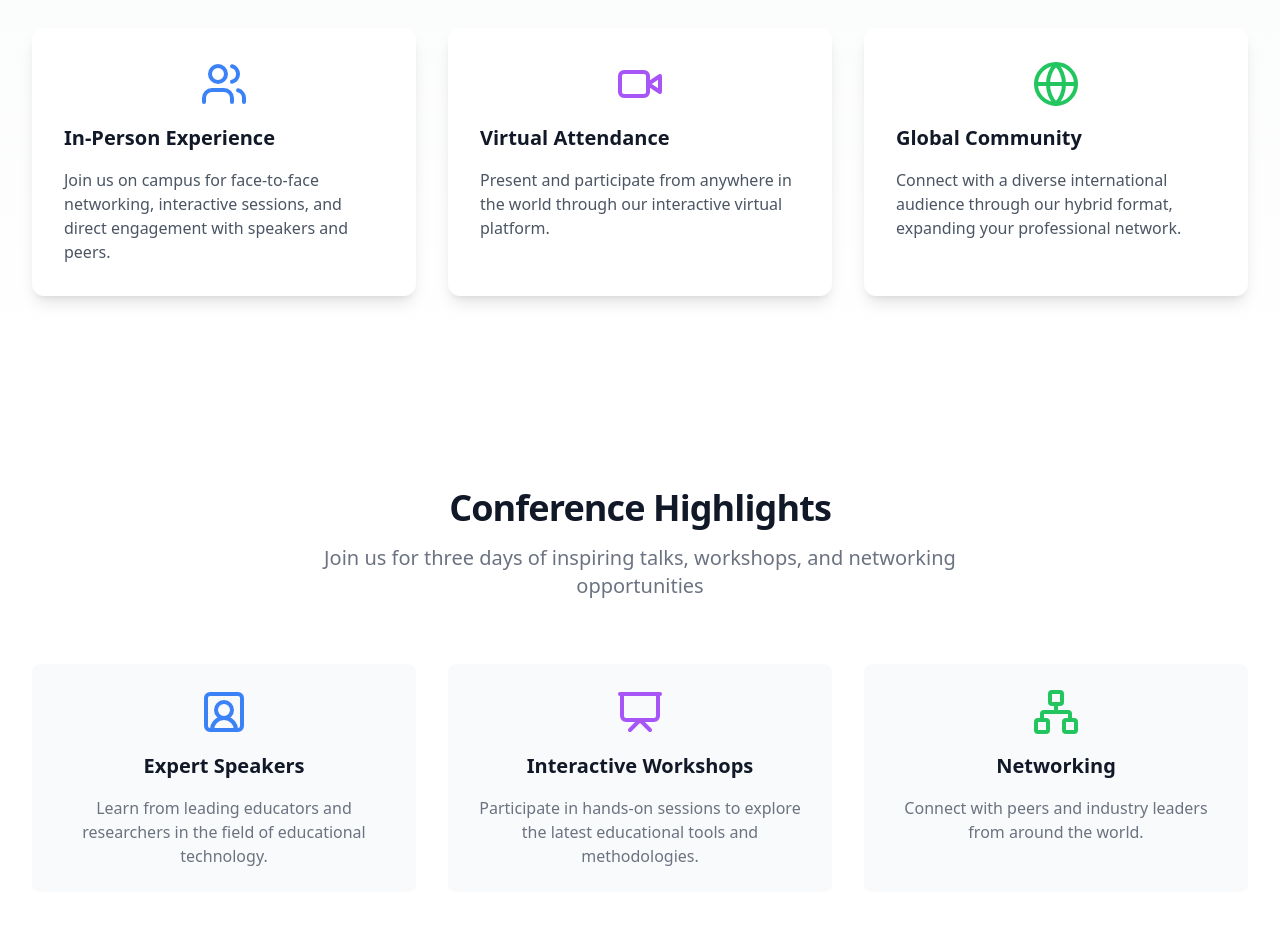
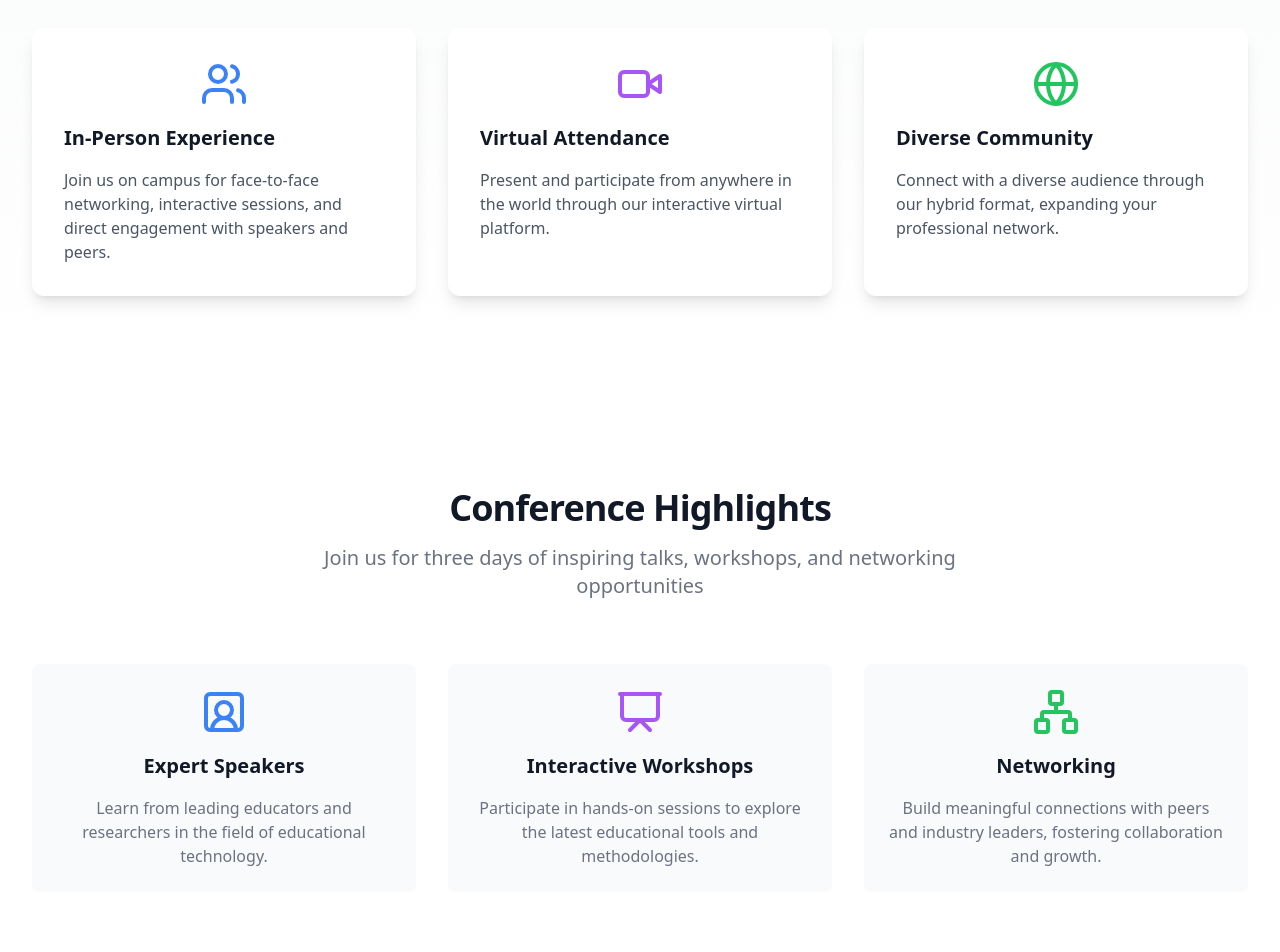
Before and after one commit to GVN101/conference-website, a React (Vite) app in the folder project/: page / in a window 1280 px wide. Shown: the part 880-1832 px from the top of the page. Built offline with nearby package versions, Linux system fonts and the light colour scheme.

Commit message:
minor text changes

```diff
--- a/project/src/pages/Home.tsx
+++ b/project/src/pages/Home.tsx
@@ -121,8 +121,8 @@ export default function Home() {
               <div className="mb-4 flex justify-center">
                 <Globe className="h-12 w-12 text-green-500" />
               </div>
-              <h3 className="text-xl font-semibold text-gray-900">Global Community</h3>
-              <p className="mt-4 text-gray-600">Connect with a diverse international audience through our hybrid format, expanding your professional network.</p>
+              <h3 className="text-xl font-semibold text-gray-900">Diverse Community</h3>
+              <p className="mt-4 text-gray-600">Connect with a diverse audience through our hybrid format, expanding your professional network.</p>
             </motion.div>
           </div>
         </div>
@@ -158,7 +158,7 @@ export default function Home() {
               {
                 title: "Networking",
                 description:
-                  "Connect with peers and industry leaders from around the world.",
+                  "Build meaningful connections with peers and industry leaders, fostering collaboration and growth.",
                 icon: Network,
                 color: "text-green-500"
               },
```
